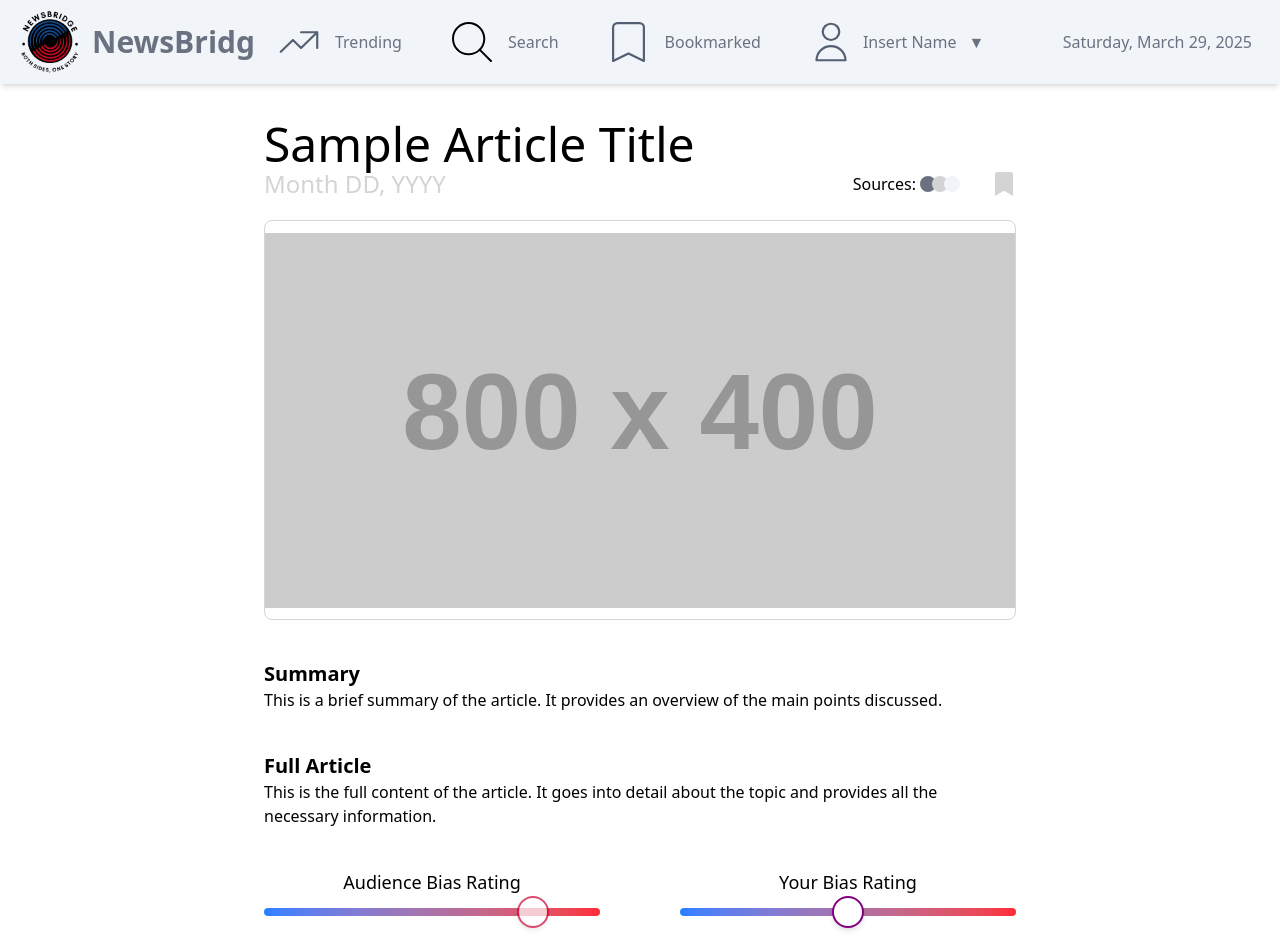
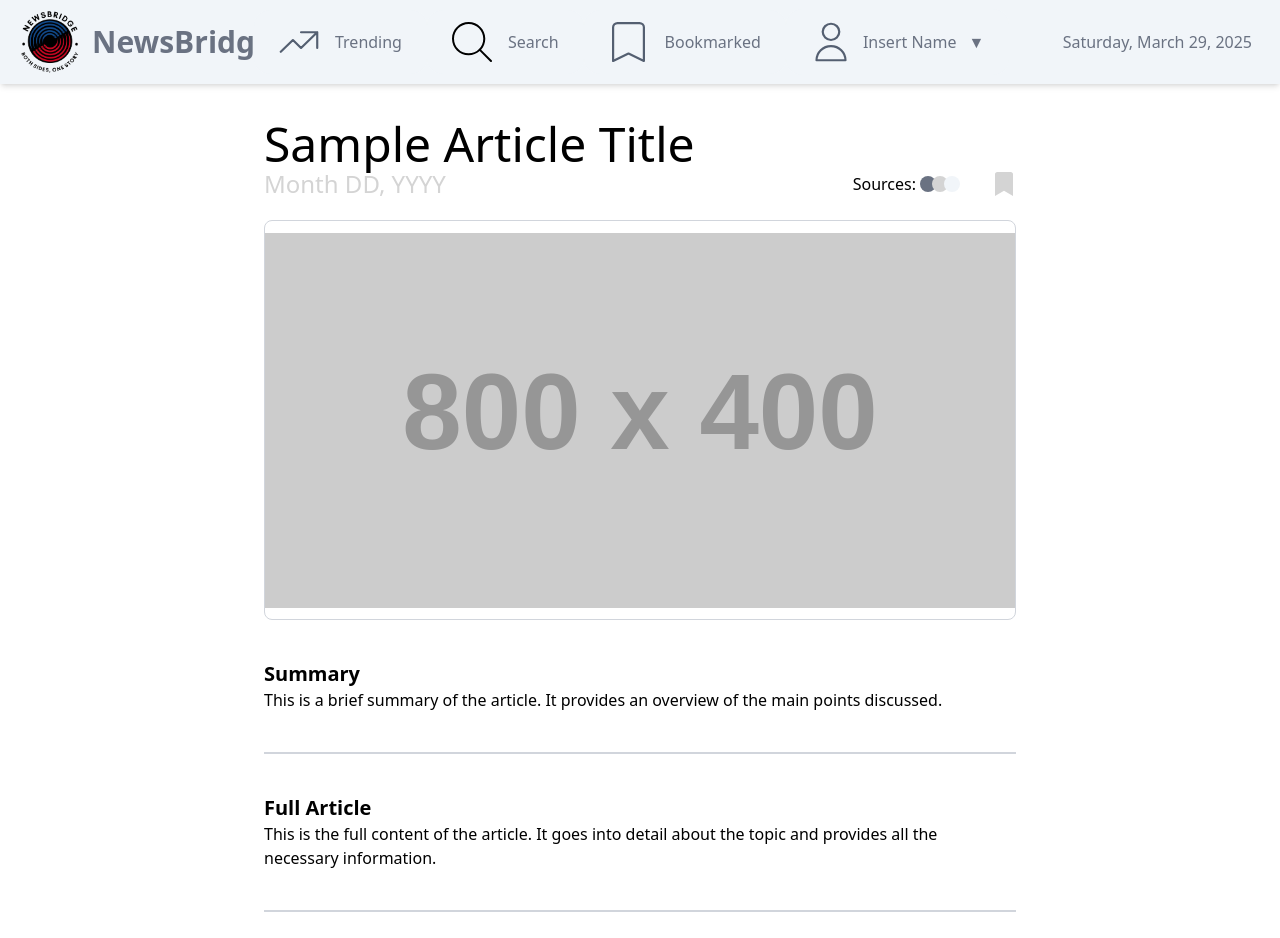
Before and after one commit to ysmazaheri/NewsBridge, a React (Vite) app in the folder frontend/newsbridge/: page /article in a window 1280 px wide. Shown: the top 938 px of the page. Built offline with nearby package versions, Linux system fonts and the light colour scheme.

Commit message:
Added lines to separate the full article
Distinguishes the full article from the introductory info (e.g. summary) and the user interaction content (e.g. bias ratings, comments)

```diff
--- a/frontend/newsbridge/src/pages/Article.tsx
+++ b/frontend/newsbridge/src/pages/Article.tsx
@@ -51,6 +51,8 @@ const ArticlePage: React.FC = () => {
                 </p>
             </div>
 
+            <hr className="my-5 border-gray-300 border-1 w-full" />
+
             {/* Full Article */}
             <div className="my-5 w-full">
                 <h2 className="text-xl font-semibold">Full Article</h2>
@@ -58,6 +60,8 @@ const ArticlePage: React.FC = () => {
                     This is the full content of the article. It goes into detail about the topic and provides all the necessary information.
                 </p>
             </div>
+
+            <hr className="my-5 border-gray-300 border-1 w-full" />
 
             {/* Bias Ratings */}
             <div className="my-5 w-full flex justify-between space-x-20">
```
